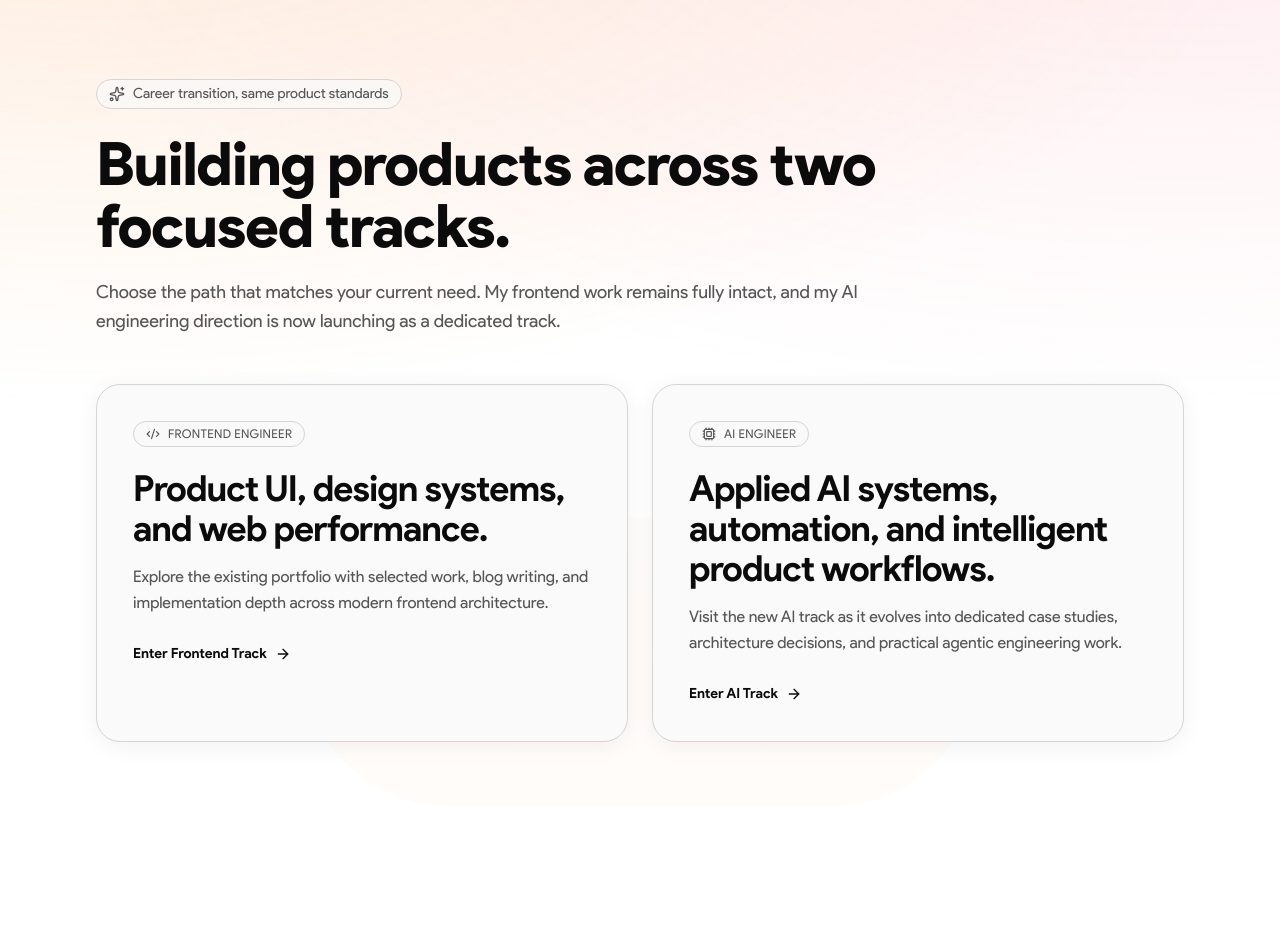
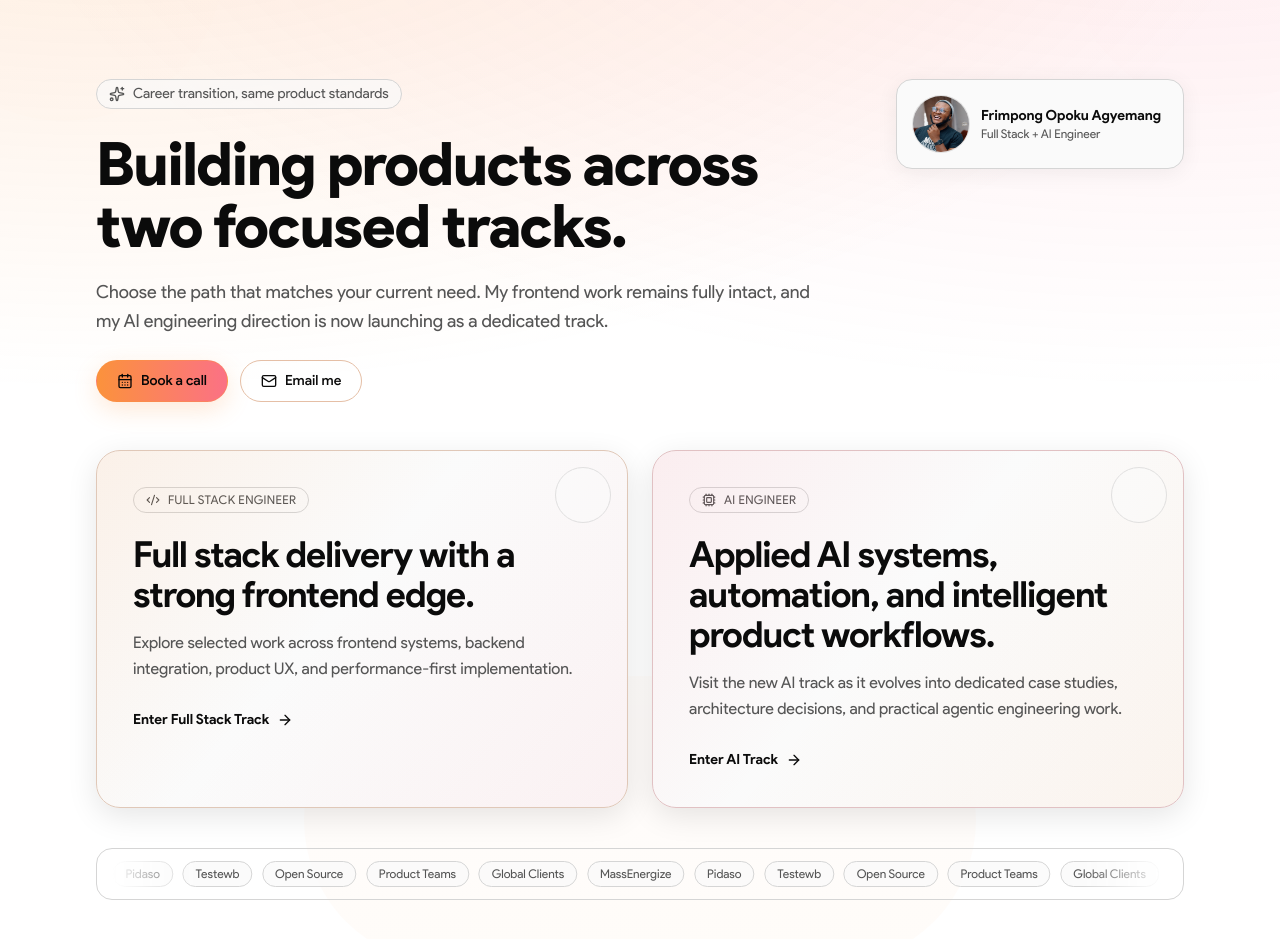
Before and after one commit to frimpongopoku/pw, a Next.js app: page / in a window 1280 px wide. Shown: the part 103-1042 px from the top of the page. Before the commit the page ends 909 px from the top, so only its background shows below. Built offline with nearby package versions, Linux system fonts and the light colour scheme.

Commit message:
feat: fix server issues add partner wheel

```diff
--- a/package.json
+++ b/package.json
@@ -3,7 +3,8 @@
   "version": "0.1.0",
   "private": true,
   "scripts": {
-    "dev": "next dev --turbopack --port 4006",
+    "dev": "next dev --port 4006",
+    "dev:turbo": "next dev --turbopack --port 4006",
     "build": "next build",
     "start": "next start",
     "lint": "next lint",
--- a/src/app/globals.css
+++ b/src/app/globals.css
@@ -132,3 +132,36 @@ html {
     @apply bg-background text-foreground;
   }
 }
+
+@keyframes affiliations-slide {
+  from {
+    transform: translateX(0);
+  }
+  to {
+    transform: translateX(-50%);
+  }
+}
+
+.affiliations-marquee {
+  -webkit-mask-image: linear-gradient(
+    to right,
+    transparent 0%,
+    black 8%,
+    black 92%,
+    transparent 100%
+  );
+  mask-image: linear-gradient(
+    to right,
+    transparent 0%,
+    black 8%,
+    black 92%,
+    transparent 100%
+  );
+}
+
+.affiliations-track {
+  display: flex;
+  width: max-content;
+  gap: 0.6rem;
+  animation: affiliations-slide 30s linear infinite;
+}
--- a/src/app/page.tsx
+++ b/src/app/page.tsx
@@ -1,6 +1,7 @@
 import type { Metadata } from "next";
+import Image from "next/image";
 import Link from "next/link";
-import { ArrowRight, Code2, Cpu, Sparkles } from "lucide-react";
+import { ArrowRight, CalendarDays, Code2, Cpu, Mail, Sparkles } from "lucide-react";
 
 export const metadata: Metadata = {
   title: "Mr Frimpong | Career Tracks",
@@ -30,7 +31,8 @@ export default function HomePage() {
           </Link>
         </header>
 
-        <div className="mt-12 sm:mt-20">
+        <div className="mt-12 sm:mt-20 grid grid-cols-1 lg:grid-cols-12 gap-6 lg:gap-8 items-start">
+          <div className="lg:col-span-8">
             <p className="inline-flex items-center gap-2 rounded-full chip px-3 py-1 text-sm text-muted-token">
               <Sparkles className="size-4" />
               Career transition, same product standards
@@ -43,51 +45,148 @@ export default function HomePage() {
               fully intact, and my AI engineering direction is now launching as a
               dedicated track.
             </p>
+            <div className="mt-6 flex flex-wrap gap-3">
+              <Link
+                href="https://calendly.com/mrfrimpong"
+                target="_blank"
+                rel="noopener noreferrer"
+                className="btn-primary rounded-full px-5 py-2.5 text-sm font-medium inline-flex items-center gap-2"
+              >
+                <CalendarDays className="size-4" />
+                Book a call
+              </Link>
+              <Link
+                href="mailto:message@mrfrimpong.com"
+                className="btn-outline rounded-full px-5 py-2.5 text-sm font-medium inline-flex items-center gap-2"
+              >
+                <Mail className="size-4" />
+                Email me
+              </Link>
+            </div>
+          </div>
+
+          <div className="lg:col-span-4">
+            <div className="glass rounded-2xl p-3 sm:p-4 w-full lg:max-w-[18rem] lg:ml-auto">
+              <div className="flex items-center gap-3">
+                <div className="h-14 w-14 shrink-0 overflow-hidden rounded-full ring-1 ring-black/10 dark:ring-white/20">
+                  <Image
+                    src="/me.png"
+                    alt="Frimpong Opoku Agyemang"
+                    width={56}
+                    height={56}
+                    className="h-full w-full object-cover"
+                  />
+                </div>
+                <div>
+                  <p className="text-sm font-semibold text-fg-token">Frimpong Opoku Agyemang</p>
+                  <p className="text-xs text-muted-token">Full Stack + AI Engineer</p>
+                </div>
+              </div>
+            </div>
+          </div>
         </div>
 
         <div className="mt-10 sm:mt-12 grid grid-cols-1 lg:grid-cols-2 gap-4 sm:gap-6">
           <Link
             href="/frontend"
-            className="group block rounded-2xl sm:rounded-3xl glass p-5 sm:p-9 transition-transform hover:-translate-y-1"
+            className="group relative isolate block overflow-hidden rounded-2xl sm:rounded-3xl p-5 sm:p-9 transition-transform hover:-translate-y-1"
+            style={{
+              background:
+                "linear-gradient(170deg, color-mix(in oklab, var(--surface) 88%, white 12%), color-mix(in oklab, var(--surface) 94%, transparent))",
+              border: "1px solid color-mix(in oklab, var(--brand) 22%, var(--border) 78%)",
+              boxShadow: "var(--shadow-elev-2)",
+            }}
           >
+            <div
+              aria-hidden
+              className="pointer-events-none absolute inset-0 opacity-70"
+              style={{
+                background:
+                  "linear-gradient(130deg, color-mix(in oklab, var(--brand) 14%, transparent), transparent 45%, color-mix(in oklab, var(--brand-2) 10%, transparent))",
+              }}
+            />
+            <div aria-hidden className="pointer-events-none absolute right-4 top-4 h-14 w-14 rounded-full chip opacity-70" />
             <div className="inline-flex items-center gap-2 rounded-full chip px-3 py-1 text-xs tracking-wide uppercase text-muted-token">
               <Code2 className="size-3.5" />
-              Frontend Engineer
+              Full Stack Engineer
             </div>
-            <h2 className="mt-4 sm:mt-5 text-2xl sm:text-4xl font-bold tracking-tight">
-              Product UI, design systems, and web performance.
+            <h2 className="relative mt-4 sm:mt-5 text-2xl sm:text-4xl font-bold tracking-tight">
+              Full stack delivery with a strong frontend edge.
             </h2>
-            <p className="mt-3 sm:mt-4 text-sm sm:text-base text-muted-token leading-relaxed">
-              Explore the existing portfolio with selected work, blog writing, and
-              implementation depth across modern frontend architecture.
+            <p className="relative mt-3 sm:mt-4 text-sm sm:text-base text-muted-token leading-relaxed">
+              Explore selected work across frontend systems, backend integration,
+              product UX, and performance-first implementation.
             </p>
-            <div className="mt-6 sm:mt-7 inline-flex items-center gap-2 text-sm font-semibold">
-              Enter Frontend Track
+            <div className="relative mt-6 sm:mt-7 inline-flex items-center gap-2 text-sm font-semibold">
+              Enter Full Stack Track
               <ArrowRight className="size-4 transition-transform group-hover:translate-x-1" />
             </div>
           </Link>
 
           <Link
             href="/ai-engineer"
-            className="group block rounded-2xl sm:rounded-3xl glass p-5 sm:p-9 transition-transform hover:-translate-y-1"
+            className="group relative isolate block overflow-hidden rounded-2xl sm:rounded-3xl p-5 sm:p-9 transition-transform hover:-translate-y-1"
+            style={{
+              background:
+                "linear-gradient(170deg, color-mix(in oklab, var(--surface) 88%, white 12%), color-mix(in oklab, var(--surface) 94%, transparent))",
+              border: "1px solid color-mix(in oklab, var(--brand-2) 22%, var(--border) 78%)",
+              boxShadow: "var(--shadow-elev-2)",
+            }}
           >
+            <div
+              aria-hidden
+              className="pointer-events-none absolute inset-0 opacity-70"
+              style={{
+                background:
+                  "linear-gradient(130deg, color-mix(in oklab, var(--brand-2) 14%, transparent), transparent 45%, color-mix(in oklab, var(--brand) 10%, transparent))",
+              }}
+            />
+            <div aria-hidden className="pointer-events-none absolute right-4 top-4 h-14 w-14 rounded-full chip opacity-70" />
             <div className="inline-flex items-center gap-2 rounded-full chip px-3 py-1 text-xs tracking-wide uppercase text-muted-token">
               <Cpu className="size-3.5" />
               AI Engineer
             </div>
-            <h2 className="mt-4 sm:mt-5 text-2xl sm:text-4xl font-bold tracking-tight">
+            <h2 className="relative mt-4 sm:mt-5 text-2xl sm:text-4xl font-bold tracking-tight">
               Applied AI systems, automation, and intelligent product workflows.
             </h2>
-            <p className="mt-3 sm:mt-4 text-sm sm:text-base text-muted-token leading-relaxed">
+            <p className="relative mt-3 sm:mt-4 text-sm sm:text-base text-muted-token leading-relaxed">
               Visit the new AI track as it evolves into dedicated case studies,
               architecture decisions, and practical agentic engineering work.
             </p>
-            <div className="mt-6 sm:mt-7 inline-flex items-center gap-2 text-sm font-semibold">
+            <div className="relative mt-6 sm:mt-7 inline-flex items-center gap-2 text-sm font-semibold">
               Enter AI Track
               <ArrowRight className="size-4 transition-transform group-hover:translate-x-1" />
             </div>
           </Link>
         </div>
+
+        <div className="mt-8 sm:mt-10 rounded-2xl border border-token bg-surface-token/60 px-3 py-3 sm:px-4">
+          <div className="affiliations-marquee overflow-hidden">
+            <div className="affiliations-track">
+              {[
+                "MassEnergize",
+                "Pidaso",
+                "Testewb",
+                "Open Source",
+                "Product Teams",
+                "Global Clients",
+                "MassEnergize",
+                "Pidaso",
+                "Testewb",
+                "Open Source",
+                "Product Teams",
+                "Global Clients",
+              ].map((name, index) => (
+                <span
+                  key={`${name}-${index}`}
+                  className="chip inline-flex items-center rounded-full px-3 py-1 text-xs text-muted-token whitespace-nowrap"
+                >
+                  {name}
+                </span>
+              ))}
+            </div>
+          </div>
+        </div>
       </section>
     </main>
   );
```
Lines whose indentation alone changed are shown as unchanged.
